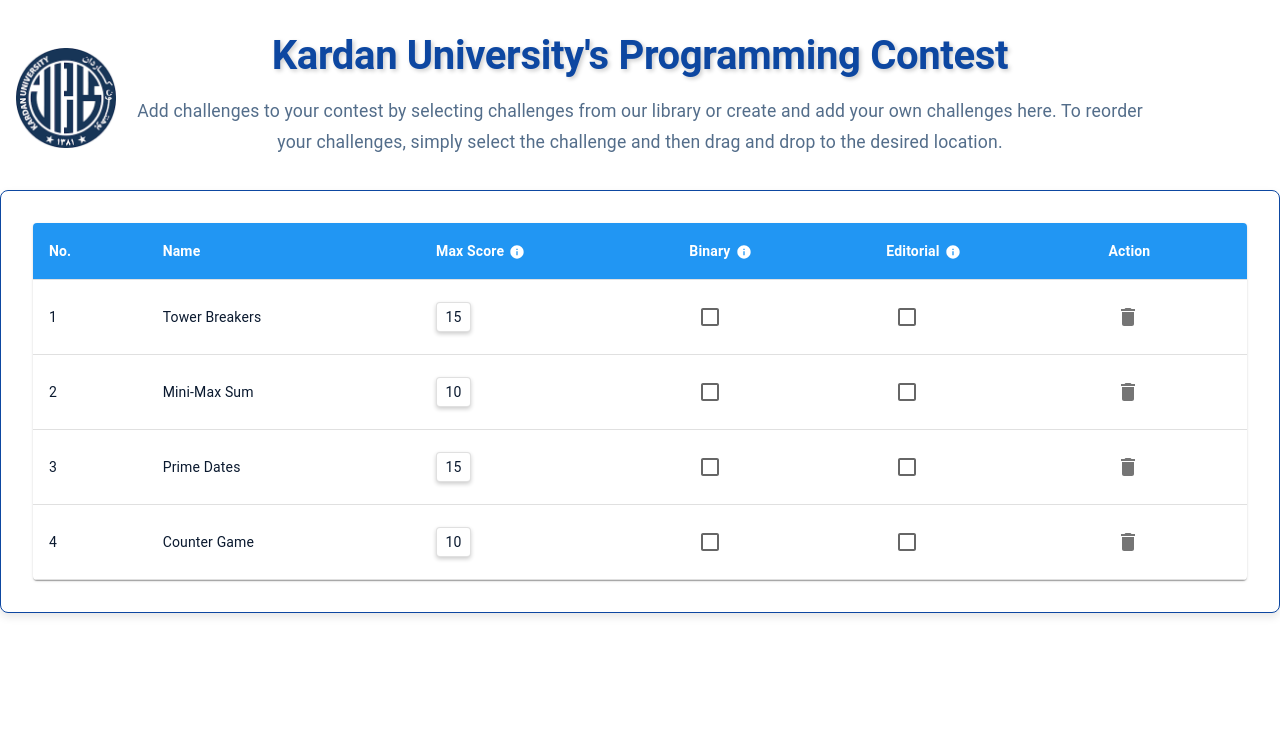
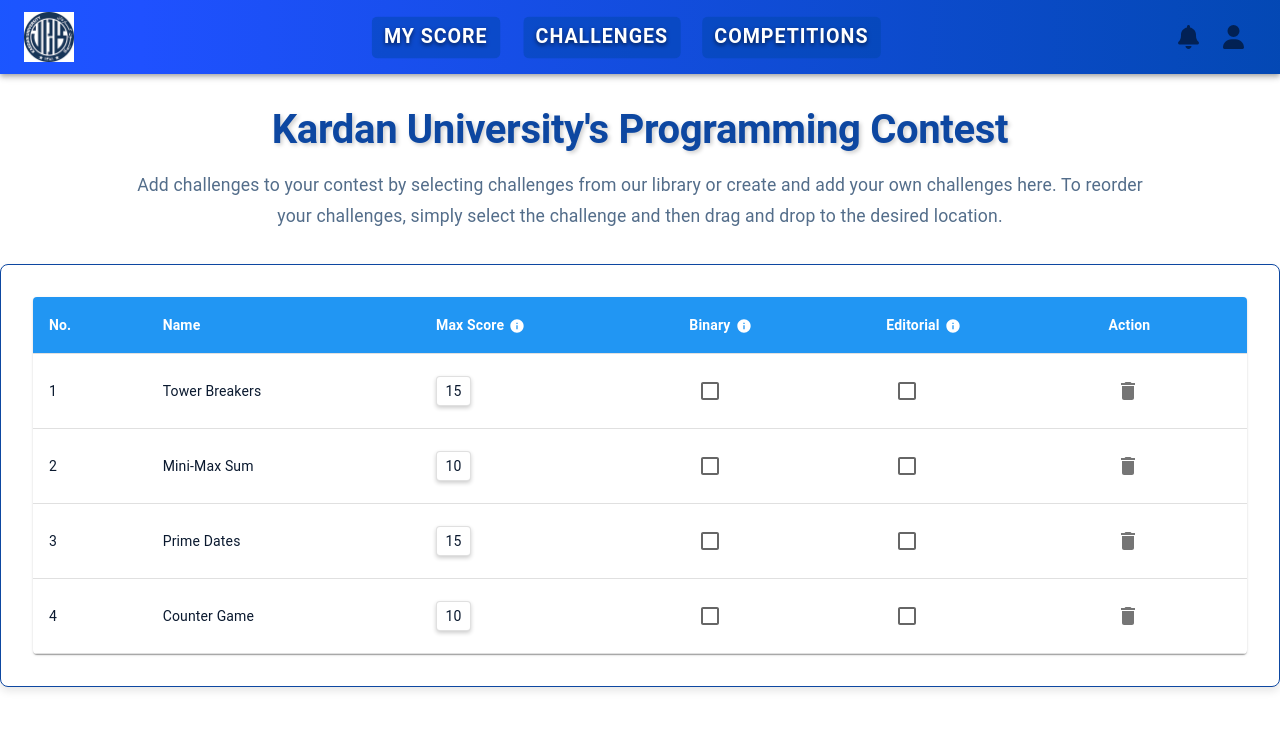
Before and after one commit to Masoom-Wahid/KardanLeetCode, a React (Create React App) app: page /challenges in a window 1280 px wide. Shown: the top 730 px of the page. Built offline with nearby package versions, Linux system fonts and the light colour scheme.

Commit message:
added navbar

```diff
--- a/package.json
+++ b/package.json
@@ -9,14 +9,17 @@
     "@fortawesome/free-regular-svg-icons": "^6.5.1",
     "@fortawesome/free-solid-svg-icons": "^6.5.1",
     "@fortawesome/react-fontawesome": "^0.2.0",
+    "@material-ui/core": "^4.12.4",
     "@monaco-editor/react": "^4.6.0",
     "@mui/icons-material": "^5.14.19",
     "@mui/material": "^5.14.20",
+    "@mui/styles": "^5.15.0",
     "@testing-library/jest-dom": "^5.17.0",
     "@testing-library/react": "^13.4.0",
     "@testing-library/user-event": "^13.5.0",
     "react": "^18.2.0",
     "react-dom": "^18.2.0",
+    "react-rnd": "^10.4.1",
     "react-router-dom": "^6.20.1",
     "react-scripts": "5.0.1",
     "react-spring": "^9.7.3",
--- a/src/components/Challanges/ContestChallanges.jsx
+++ b/src/components/Challanges/ContestChallanges.jsx
@@ -13,6 +13,7 @@
   Button,
 } from "@mui/material";
 import DeleteIcon from "@mui/icons-material/Delete";
+import NavigationBar from "../NavBar/Navbar";
 
 const challenges = [
   {
--- a/src/components/Challanges/Organism/ContestChallenges.jsx
+++ b/src/components/Challanges/Organism/ContestChallenges.jsx
@@ -4,9 +4,9 @@
 import ChallengeTableOrganism from "./ChallengeTableOrganism";
 import "./ContestChallenges.scss";
 import logo from "../../assets/logo.png";
+import NavigationBar from "../../NavBar/Navbar";
 
 const challengesData = [
-  // This data will eventually come from your API
   {
     id: 1,
     name: "Tower Breakers",
@@ -14,31 +14,33 @@
     binary: false,
     editorial: false,
   },
-  // Add more challenges as needed
 ];
 
 const ContestChallenges = () => {
   return (
+    <>
+      <NavigationBar />
       <Box className="contest-challenges">
-      <img
+        {/* <img
           src={logo}
           alt="Kardan University Logo"
           className="logo-placeholder"
-      />
+        /> */}
         {/* Logo placeholder */}
         <Typography variant="h2" className="title">
           Kardan University's Programming Contest
         </Typography>
         <Typography variant="subtitle1" className="description">
-        Add challenges to your contest by selecting challenges from our library
-        or create and add your own challenges here. To reorder your challenges,
-        simply select the challenge and then drag and drop to the desired
-        location.
+          Add challenges to your contest by selecting challenges from our
+          library or create and add your own challenges here. To reorder your
+          challenges, simply select the challenge and then drag and drop to the
+          desired location.
         </Typography>
         <Paper className="challenge-table-container">
           <ChallengeTableOrganism challenges={challengesData} />
         </Paper>
       </Box>
+    </>
   );
 };
 
--- a/src/components/ChallengeSolve/Organisms/CodeEditor.jsx
+++ b/src/components/ChallengeSolve/Organisms/CodeEditor.jsx
@@ -37,6 +37,7 @@
       "using System;\n\nclass Program {\n    static void Main() {\n        Console.WriteLine('Hello, World!');\n    }\n}",
     javascript: "console.log('Hello, World!');\n",
     typescript: "console.log('Hello, World!');\n",
+    php: "something",
   };
 
   useEffect(() => {
@@ -84,6 +85,7 @@
           <MenuItem value="csharp">C#</MenuItem>
           <MenuItem value="javascript">JavaScript</MenuItem>
           <MenuItem value="typescript">TypeScript</MenuItem>
+          <MenuItem value="php">PHP</MenuItem>
         </StyledSelect>
         <StyledIconButton onClick={handleReset} color="primary">
           <FontAwesomeIcon icon={faUndo} />
--- a/src/components/ChallengeSolve/Organisms/EditorPage.jsx
+++ b/src/components/ChallengeSolve/Organisms/EditorPage.jsx
@@ -4,6 +4,7 @@
 import DescriptionBox from "./DescriptionBox";
 import CodeEditor from "./CodeEditor";
 import TestCases from "./TestCases";
+import NavigationBar from "../../NavBar/Navbar";
 
 const EditorPage = () => {
   const [mode, setMode] = useState("light");
--- a/src/components/ChallengeSolve/Organisms/MainHeader.jsx
+++ b/src/components/ChallengeSolve/Organisms/MainHeader.jsx
@@ -48,7 +48,7 @@
 }));
 
 const RectangleButton = styled(Button)(({ theme }) => ({
-  height: "28px",
+  height: "45px",
   padding: "0 20px",
   borderRadius: "20px",
   display: "flex",
--- a/src/components/ContestantChallanges/Organisms/Challenges.jsx
+++ b/src/components/ContestantChallanges/Organisms/Challenges.jsx
@@ -3,6 +3,7 @@
 import ChallengeCardMolecule from "../Molecules/ChallengeCardMolecule";
 import { styled } from "@mui/material/styles";
 import "./Challenges.scss";
+import NavigationBar from "../../NavBar/Navbar";
 
 const PageTitle = styled(Typography)(({ theme }) => ({
   fontSize: "2.5rem",
@@ -44,6 +45,8 @@
   ];
 
   return (
+    <>
+      <NavigationBar />
       <ChallengesContainer>
         <Box className="challenges-page">
           <Box className="header-section">
@@ -61,6 +64,7 @@
           ))}
         </div>
       </ChallengesContainer>
+    </>
   );
 };
 
--- a/src/components/LeaderBoard/Organisms/LeaderboardPage.jsx
+++ b/src/components/LeaderBoard/Organisms/LeaderboardPage.jsx
@@ -1,6 +1,7 @@
 import React, { useState, useEffect } from "react";
 import LeaderboardTableOrganism from "./LeaderboardTableOrganism";
 import { mockWebSocket } from "../MockData/mockWebSocket";
+import Navbar from "../../NavBar/Navbar";
 
 const LeaderboardPage = () => {
   const [leaderboardData, setLeaderboardData] = useState([]);
@@ -13,7 +14,12 @@
     return () => stopMock();
   }, []);
 
-  return <LeaderboardTableOrganism leaderboardData={leaderboardData} />;
+  return (
+    <>
+      <Navbar />
+      <LeaderboardTableOrganism leaderboardData={leaderboardData} />
+    </>
+  );
 };
 
 export default LeaderboardPage;
--- /dev/null
+++ b/src/components/NavBar/Navbar.jsx
@@ -0,0 +1,134 @@
+// Importing React and necessary components from Material-UI, Emotion, and Font Awesome
+import React from "react";
+import {
+  AppBar,
+  Toolbar,
+  IconButton,
+  Button,
+  Box,
+  Typography,
+} from "@material-ui/core";
+import { styled, keyframes } from "@mui/material/styles";
+// import { keyframes } from "@emotion/react";
+import { FontAwesomeIcon } from "@fortawesome/react-fontawesome";
+import { faUser, faBell } from "@fortawesome/free-solid-svg-icons";
+import { useNavigate } from "react-router-dom";
+
+// Keyframes for animations
+const gradientAnimation = keyframes`
+  0% { background-position: 0% 50%; }
+  50% { background-position: 100% 50%; }
+  100% { background-position: 0% 50%; }
+`;
+
+const pulseAnimation = keyframes`
+  0%, 100% { transform: scale(1); }
+  50% { transform: scale(1.1); }
+`;
+
+const rotateAnimation = keyframes`
+  0% { transform: rotate(0deg); }
+  100% { transform: rotate(360deg); }
+`;
+
+// Styled Components using Emotion
+const StyledAppBar = styled(AppBar)({
+  background:
+    "linear-gradient(270deg, #0000FF, 	#0047AB, 	#1F51FF,  #007bff,  #6f42c1)",
+  backgroundSize: "400% 400%",
+  animation: `${gradientAnimation} 30s ease infinite`,
+});
+
+const FlexGrowBox = styled(Box)({
+  flexGrow: 1,
+  display: "flex",
+  justifyContent: "center",
+});
+
+const IconsBox = styled(Box)({
+  display: "flex",
+});
+
+const StyledTypography = styled(Typography)(({ theme }) => ({
+  color: "white",
+  fontWeight: "bold",
+  textShadow: "0px 2px 4px rgba(0, 0, 0, 0.6)",
+  letterSpacing: "0.05em",
+  fontSize: "1.2rem",
+  animation: `${pulseAnimation} 2s infinite`,
+  background: "rgba(0, 71, 171, 0.5)", // More subtle background
+  padding: "6px 12px",
+  borderRadius: "6px",
+  margin: "0 5px",
+  transition: "all 0.3s ease-in-out, background-color 0.6s ease",
+  "&:hover": {
+    background: "rgba(0, 123, 255, 0.7)", // Gently intensified on hover
+    boxShadow: "0px 4px 12px rgba(0, 0, 0, 0.3)",
+    transform: "translateY(-2px)",
+  },
+}));
+
+const LogoIcon = styled("img")({
+  width: "50px",
+  height: "50px",
+  transition: "transform 0.3s ease-in-out",
+  "&:hover": {
+    transform: "rotate(-20deg)",
+  },
+});
+
+const IconButtonAnimated = styled(IconButton)({
+  transition: "transform 0.3s ease-in-out",
+  "&:hover": {
+    transform: "scale(1.2)",
+    color: "#ffd700",
+  },
+});
+
+// The NavigationBar component
+const NavigationBar = () => {
+  const navigate = useNavigate();
+
+  return (
+    <StyledAppBar position="static">
+      <Toolbar>
+        <IconButton
+          edge="start"
+          aria-label="logo"
+          onClick={() => navigate("/")}
+        >
+          <LogoIcon src="/logo.png" alt="logo" />
+        </IconButton>
+        <FlexGrowBox>
+          <Button onClick={() => navigate("/compete")}>
+            <StyledTypography>My Score</StyledTypography>
+          </Button>
+          <Button onClick={() => navigate("/apply")}>
+            <StyledTypography>Challenges</StyledTypography>
+          </Button>
+          <Button onClick={() => navigate("/apply")}>
+            <StyledTypography>Competitions</StyledTypography>
+          </Button>
+        </FlexGrowBox>
+        <IconsBox>
+          <IconButtonAnimated
+            onClick={() => {
+              /* handle notification click */
+            }}
+          >
+            <FontAwesomeIcon icon={faBell} />
+          </IconButtonAnimated>
+          <IconButtonAnimated
+            onClick={() => {
+              /* handle profile click */
+            }}
+          >
+            <FontAwesomeIcon icon={faUser} />
+          </IconButtonAnimated>
+        </IconsBox>
+      </Toolbar>
+    </StyledAppBar>
+  );
+};
+
+export default NavigationBar;
```
Also changed, not shown: 1 other file (tests, documents, lock files or other folders). Lines whose indentation alone changed are shown as unchanged.
